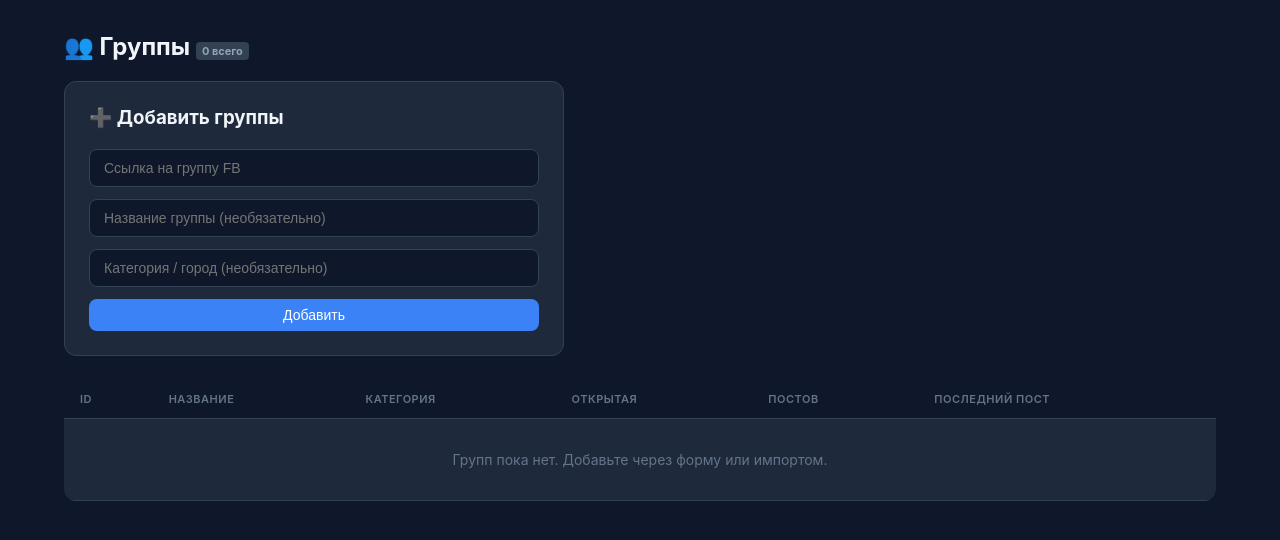
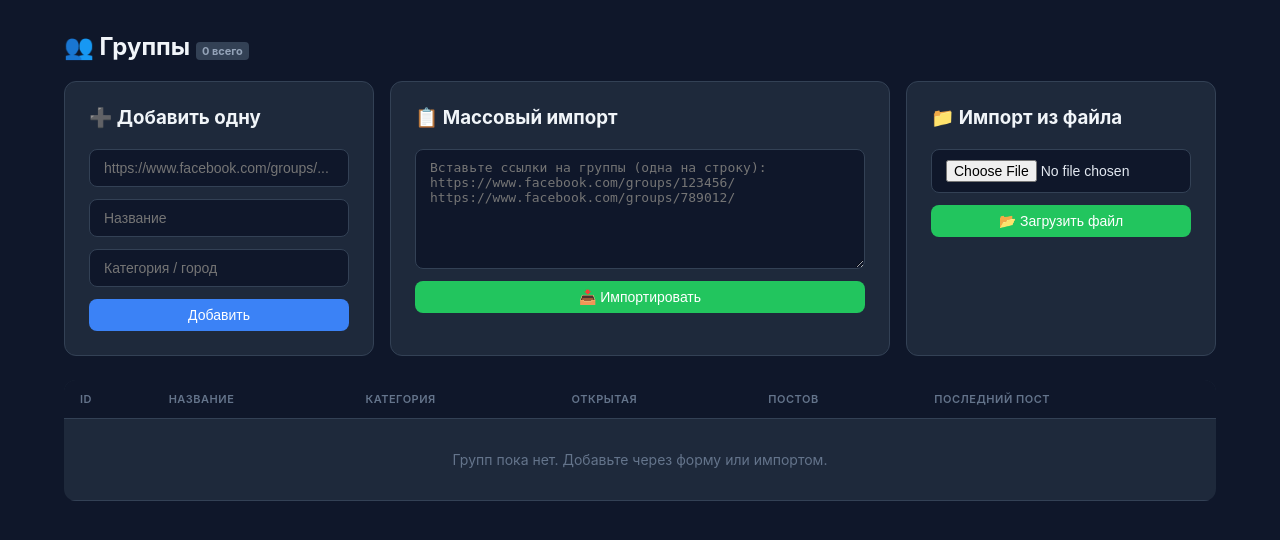
Before and after one commit to hania666/fb-vacancy-bot, a FastAPI app: page /groups in a window 1280 px wide. Shown: the part 66-606 px from the top of the page. Run offline with FastAPI, Linux system fonts and the light colour scheme.

Commit message:
feat: mass import groups from textarea + updated groups page UI

```diff
--- a/web/templates/groups.html
+++ b/web/templates/groups.html
@@ -45,13 +45,27 @@
     <div class="container">
         <h2>👥 Группы  <span class="badge">{{ total }} всего</span></h2>
 
-        <form action="/groups/add" method="post">
-            <h3>➕ Добавить группы</h3>
-            <input type="text" name="url" placeholder="Ссылка на группу FB">
-            <input type="text" name="name" placeholder="Название группы (необязательно)">
-            <input type="text" name="category" placeholder="Категория / город (необязательно)">
-            <button type="submit" class="btn btn-primary">Добавить</button>
-        </form>
+        <div style="display:flex; gap:16px; flex-wrap:wrap;">
+            <form action="/groups/add" method="post" style="flex:1; min-width:250px;">
+                <h3>➕ Добавить одну</h3>
+                <input type="text" name="url" placeholder="https://www.facebook.com/groups/...">
+                <input type="text" name="name" placeholder="Название">
+                <input type="text" name="category" placeholder="Категория / город">
+                <button type="submit" class="btn btn-primary">Добавить</button>
+            </form>
+
+            <form action="/groups/import-text" method="post" style="flex:2; min-width:350px;">
+                <h3>📋 Массовый импорт</h3>
+                <textarea name="urls" placeholder="Вставьте ссылки на группы (одна на строку):&#10;https://www.facebook.com/groups/123456/&#10;https://www.facebook.com/groups/789012/" style="min-height:120px; font-family:monospace; font-size:13px;"></textarea>
+                <button type="submit" class="btn btn-success">📥 Импортировать</button>
+            </form>
+
+            <form action="/groups/import" method="post" enctype="multipart/form-data" style="flex:1; min-width:250px;">
+                <h3>📁 Импорт из файла</h3>
+                <input type="file" name="file" accept=".txt,.csv">
+                <button type="submit" class="btn btn-success">📂 Загрузить файл</button>
+            </form>
+        </div>
 
         <table>
             <thead>
```
Also changed, not shown: web/app.py (+24 -0 lines).
